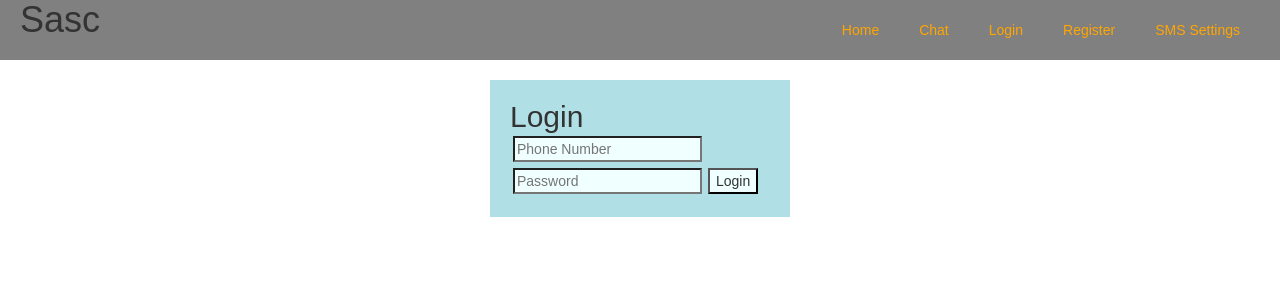
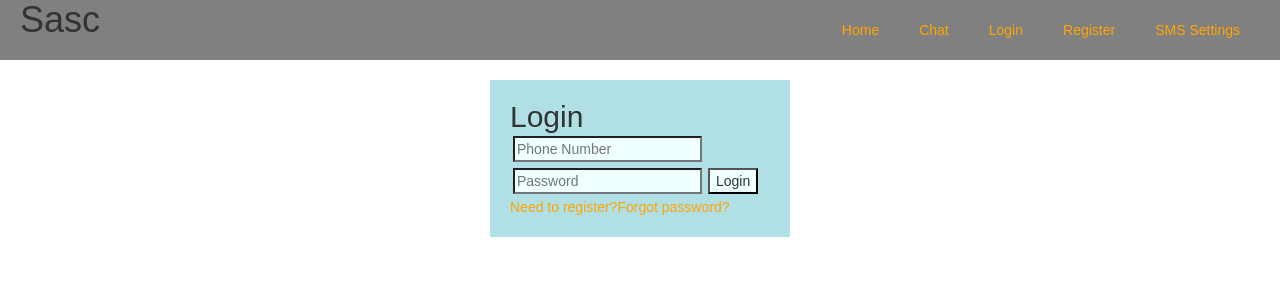
Before and after one commit to CodeTheChangeUBC/sasc, a React app: page /login in a window 1280 px wide. Shown: the top 300 px of the page. Built offline with nearby package versions, Linux system fonts and the light colour scheme; no server answers.

Commit message:
Add files via upload

```diff
--- a/client/src/Containers/Login/index.js
+++ b/client/src/Containers/Login/index.js
@@ -1,9 +1,10 @@
 import React, { Component } from 'react';
+
+import { Link } from 'react-router-dom';
 
 import {bindActionCreators} from 'redux';
 
 import { connect } from 'react-redux';
-
 
 // import login actions
 import * as loginActions from '../../Redux/Actions/loginActions';
@@ -51,6 +52,8 @@
             <input type="tel" pattern="[0-9]{10}" ref={(input) => this.phoneNumber = input} placeholder="Phone Number" />
             <input type="text" ref={(input) => this.password = input} placeholder="Password" />
             <button type="submit" >Login</button>
+            <Link to='/register'>Need to register?</Link>
+            <Link to='/'>Forgot password?</Link>
           </form>
         </div>
       </div>
```
